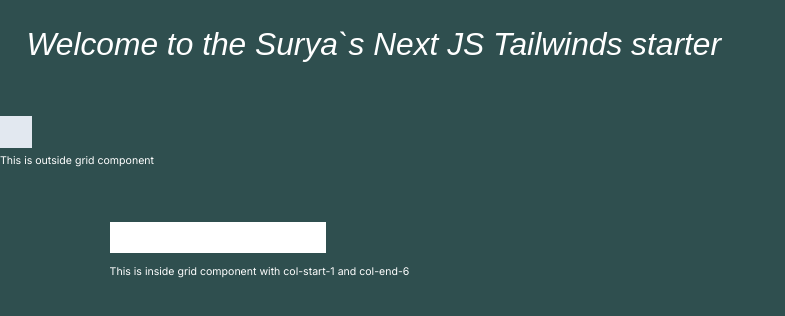
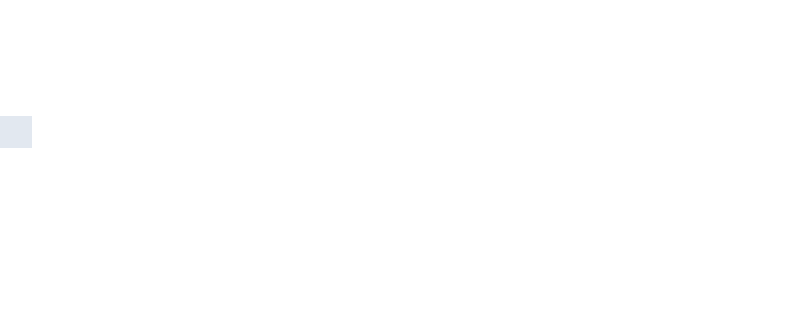
Before and after one commit to gedesurya125/portofolio2, a Next.js app: page / in a window 1280 px wide. Shown: the top 316 px of the page, without its empty margins (0-785 px from the left). Built offline with nearby package versions, Linux system fonts and the light colour scheme; a web font is replaced by a local one.

Commit message:
add color scheme

```diff
--- a/src/app/globals.css
+++ b/src/app/globals.css
@@ -52,7 +52,3 @@
     ) !important;
   }
 }
-
-body {
-  background-color: darkslategray;
-}
--- a/tailwind.config.js
+++ b/tailwind.config.js
@@ -50,6 +50,13 @@
         24: '24',
         25: '25',
       },
+      colors: {
+        background: '#fefae0',
+        primary: '#283618',
+        primaryVariant: '#606c38',
+        secondary: '#bc6c25',
+        secondaryVariant: '#dda15e',
+      },
     },
   },
   // https://tailwindcss.com/docs/plugins
```
